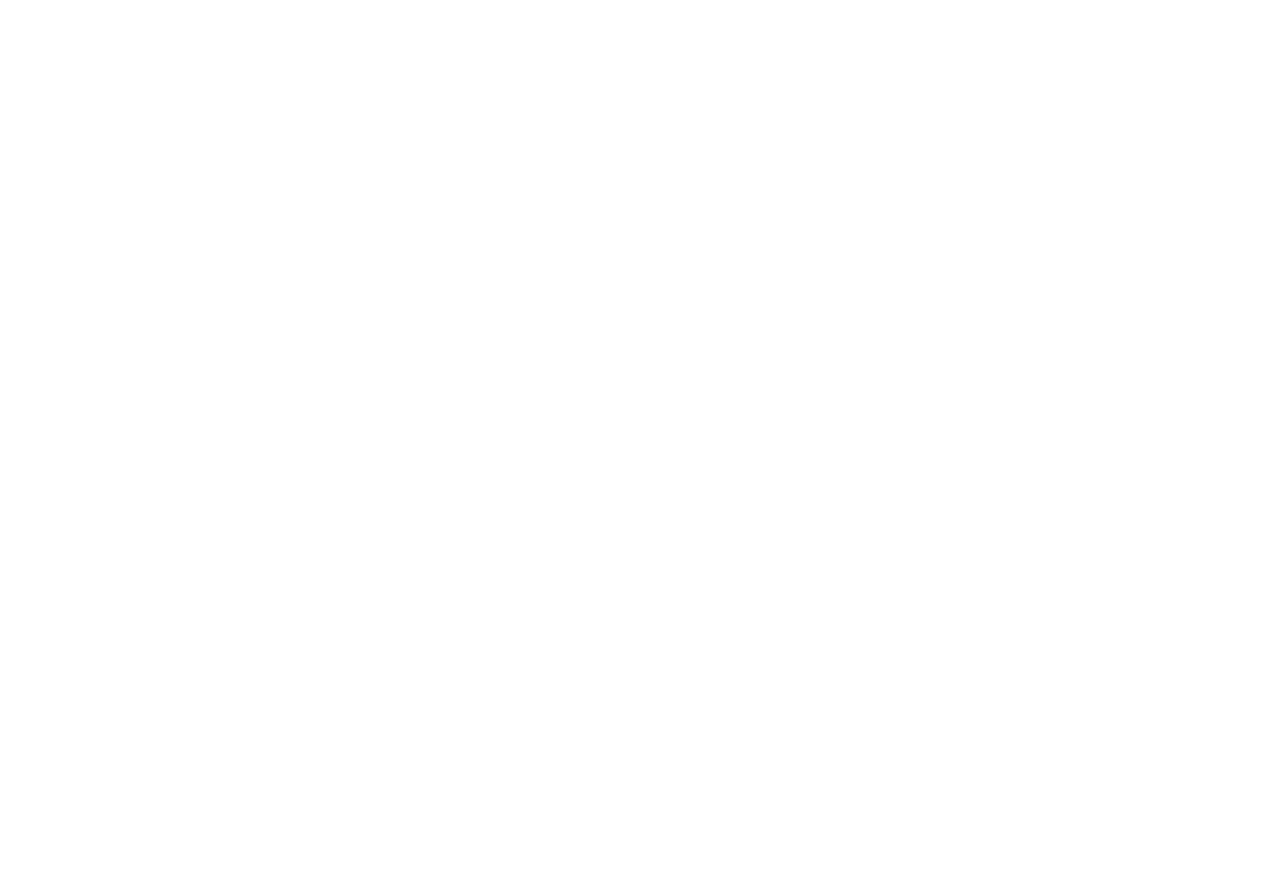
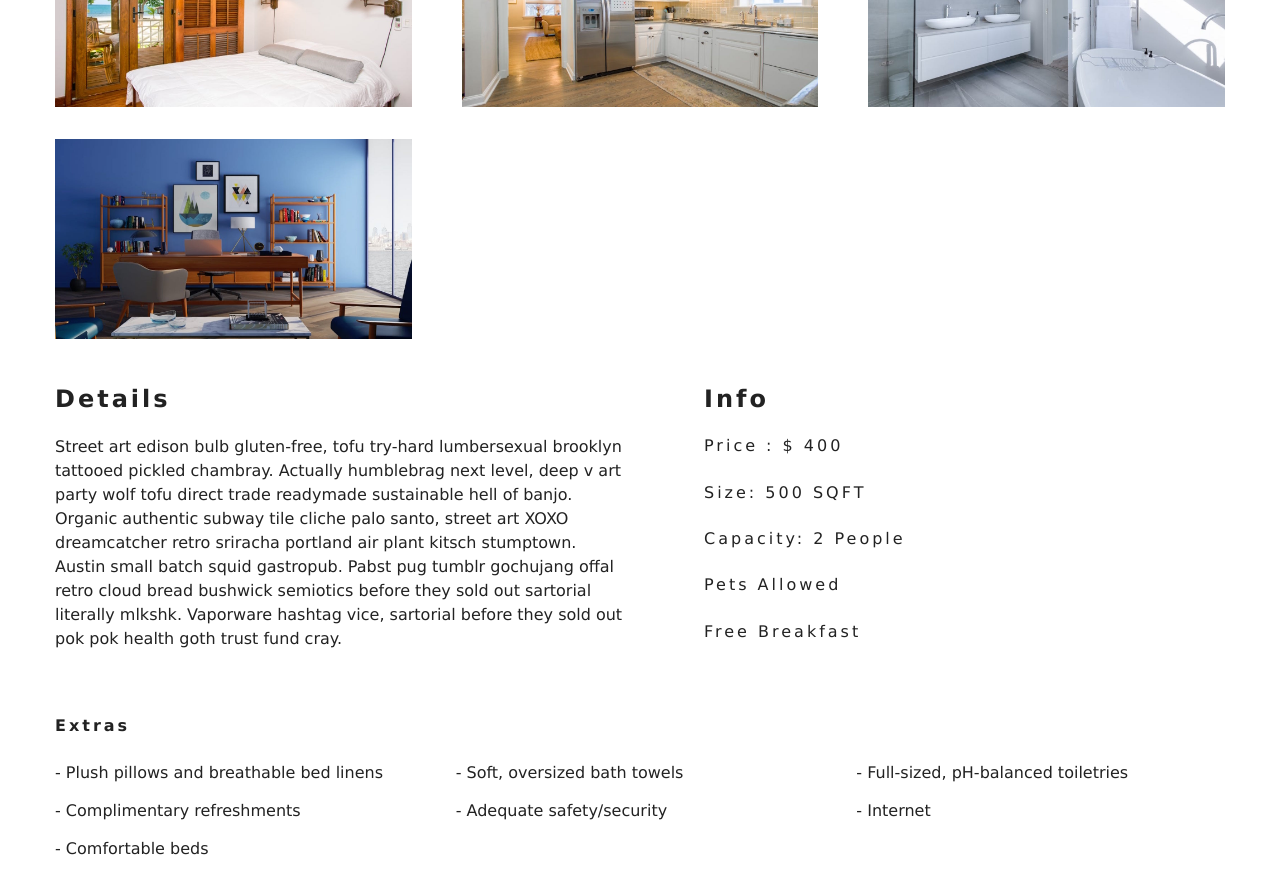
Before and after one commit to krezchikov42/beach-resort-react, a React (Create React App) app: page /rooms/double-deluxe in a window 1280 px wide. Shown: the part 720-1614 px from the top of the page. Before the commit the page ends 800 px from the top, so only its background shows below. Built offline with nearby package versions, Linux system fonts and the light colour scheme.

Commit message:
Single room page had page content added

```diff
--- a/src/pages/SingleRoom.js
+++ b/src/pages/SingleRoom.js
@@ -1,7 +1,7 @@
 import React, { Component } from 'react'
 import defaultImg from '../images/room-1.jpeg'
-import {Link} from 'react-router-dom'
-import {RoomContext} from '../context'
+import { Link } from 'react-router-dom'
+import { RoomContext } from '../context'
 import Banner from '../components/Banner'
 import StyledHero from '../components/StyledHero'
 
@@ -16,12 +16,12 @@
         }
     }
 
-    static contextType= RoomContext
+    static contextType = RoomContext
 
     render() {
-        const {getRoom} = this.context
+        const { getRoom } = this.context
         const room = getRoom(this.state.slug)
-        if (room === null || room === undefined ){
+        if (room === null || room === undefined) {
             return <div className="error">
                 <h3>no such room can be found...</h3>
                 <Link to="/room" className="btn-primary">
@@ -30,8 +30,9 @@
 
             </div>
         }
-        const {name, description, capacity, size, price, extras, breakfast, pets, images} = room
+        const { name, description, capacity, size, price, extras, breakfast, pets, images } = room
         return (
+            <>
                 <StyledHero img={images[0]}>
                     <Banner title={`${name} room`} >
                         <Link to='/rooms' className="btn-primary">
@@ -39,6 +40,33 @@
                     </Link>
                     </Banner>
                 </StyledHero>
+                <section className="single-room">
+                    <div className="single-room-images">
+                        {images.map((image, index) => <img key={index} src={image} alt={name} />)}
+                    </div>
+                    <div className="single-room-info">
+                        <article className="desc">
+                            <h3>details</h3>
+                            <p>{description}</p>
+                        </article>
+                        <article className="info">
+                            <h3>info</h3>
+                            <h6>price : $ {price}</h6>
+                            <h6>size: {size} SQFT</h6>
+                            <h6>capacity: {capacity > 1 ? `${capacity} people` : `${capacity} person`}</h6>
+                            <h6>{pets ? "pets allowed" : "no pets allowed"}</h6>
+                            <h6>{breakfast && "free breakfast"}</h6>
+                        </article>
+
+                    </div>
+                </section>
+                <section className="room-extras">
+                    <h6>extras</h6>
+                    <ul className="extras">
+                        {extras.map((item, index) => <li key={index}>- {item}</li>)}
+                    </ul>
+                </section>
+            </>
         )
     }
 }
```
Lines whose indentation alone changed are shown as unchanged.
